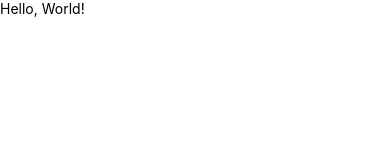
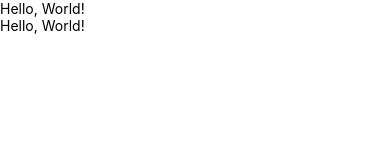
Before and after one commit to kunal-vichare/greytHR, a React Native app: screen / in a window 390 px wide. Shown: the top 160 px of the page. Built offline with nearby package versions, Linux system fonts and the light colour scheme.

Commit message:
rushank commit

```diff
--- a/App.jsx
+++ b/App.jsx
@@ -5,6 +5,7 @@ const App = () => {
   return (
     <View>
       <Text>Hello, World!</Text>
+      <Text>Hello, World!</Text>
     </View>
   )
 }
```
